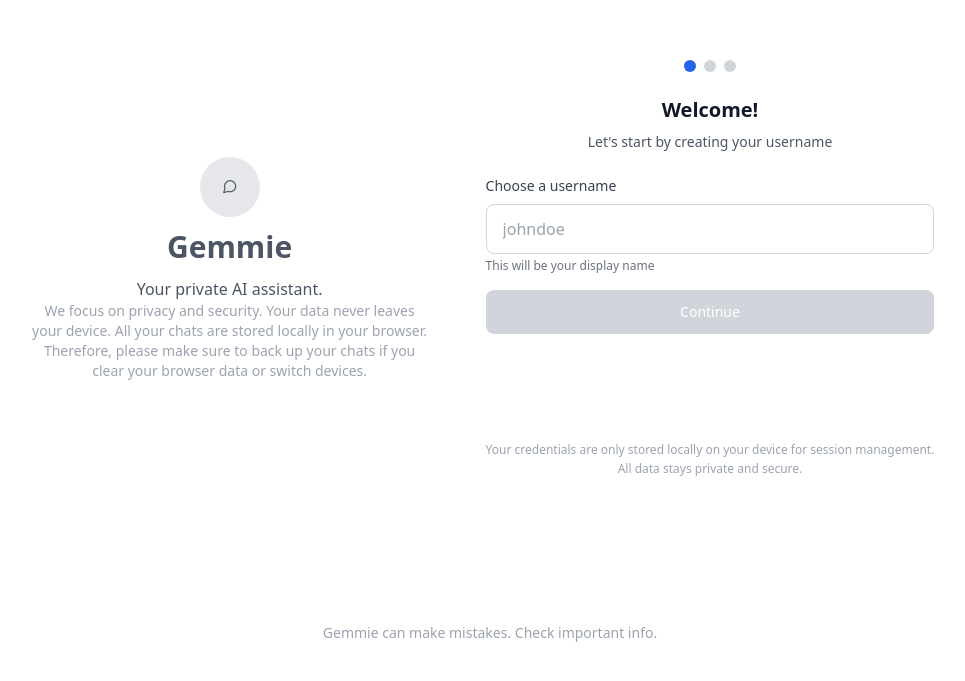
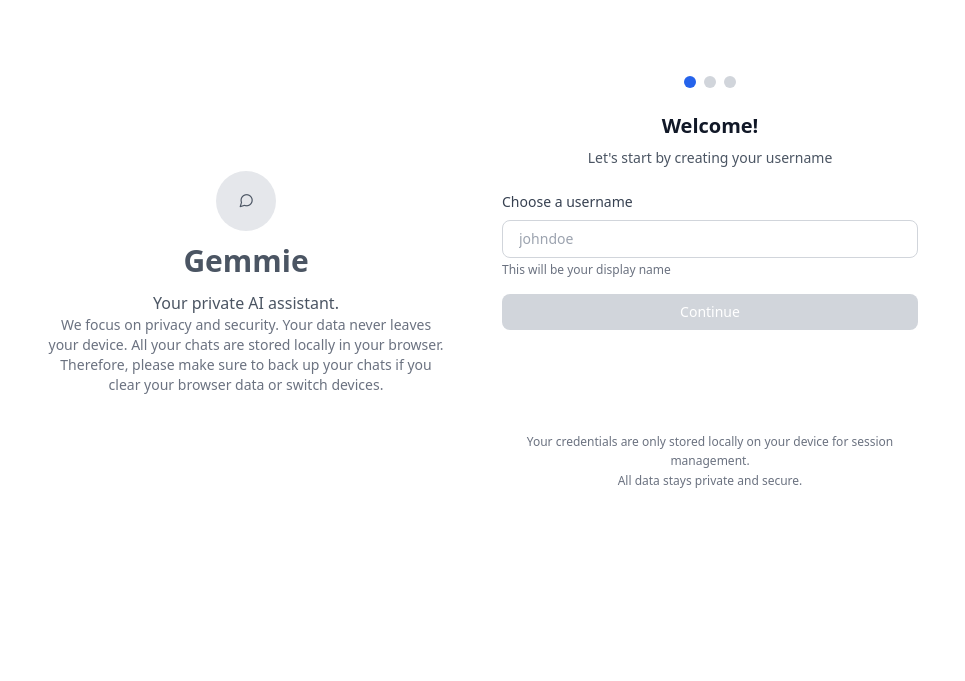
Before and after one commit to imrany/gemmie, a Vue app: page / in a window 1280 px wide. Shown: the part 117-798 px from the top of the page, without its empty margins (150-1115 px from the left). Built offline with nearby package versions, Linux system fonts and the light colour scheme.

Commit message:
chore: made create session a multi page

```diff
--- a/src/views/HomeView.vue
+++ b/src/views/HomeView.vue
@@ -27,6 +27,7 @@ const authData = ref({
   password: ''
 })
 let showInput = ref(false)
+let showCreateSession = ref(false)
 // Track copied state for each response by index
 const copiedIndex = ref<number | null>(null)
 let screenWidth = ref(screen.width)
@@ -1053,14 +1054,14 @@ onMounted(() => {
         <div v-if="currentMessages.length === 0 || !isAuthenticated()"
           class="flex flex-col items-center justify-center h-[90vh]">
             <div class="max-md:flex-col flex gap-10 items-center justify-center h-full w-full max-md:px-5">
-              <div class="flex flex-col md:flex-grow items-center gap-3 text-gray-600">
+              <div v-if="(showCreateSession===false&&screenWidth < 720)||screenWidth > 720" class="flex flex-col md:flex-grow items-center gap-3 text-gray-600">
                 <div class="rounded-full bg-gray-200 w-[60px] h-[60px] flex justify-center items-center">
                   <span class="pi pi-comment text-lg"></span>
                 </div>
                 <p class="text-3xl font-semibold">{{ parsedUserDetails?.username || 'Gemmie' }}</p>
                 <div class="text-center text-base md:max-w-[400px]">
                   <p>Your private AI assistant.</p>
-                  <p class="text-sm text-gray-400">
+                  <p class="text-sm text-gray-500">
                     We focus on privacy and security. Your data never leaves your device.
                     All your chats are stored locally in your browser.
                     Therefore, please make sure to back up your chats if you clear your browser data or switch devices.
@@ -1070,9 +1071,17 @@ onMounted(() => {
                   class="px-4 py-2 bg-blue-600 text-white rounded-lg hover:bg-blue-500 transition-colors">
                   Write a prompt
                 </button>
+                <button v-else-if="screenWidth < 720" @click="()=> showCreateSession=true"
+                  class="px-4 py-2 w-full bg-blue-600 text-white rounded-lg hover:bg-blue-500 transition-colors">
+                  Get Started
+                </button>
               </div>
 
-              <div v-if="!isAuthenticated()" class="flex-grow text-sm  md:px-4 px-1 relative overflow-hidden">
+              <div v-if="(!isAuthenticated()&&showCreateSession===true&&screenWidth < 720)||(!isAuthenticated()&&screenWidth > 720)"
+                class="flex-grow text-sm  md:px-4 px-1 relative overflow-hidden"
+                :class="screenWidth > 720 ? 'max-w-md w-full' : (!isAuthenticated()&&showCreateSession===true)?
+                'flex flex-col justify-center w-full h-fulltranslate-x-0 opacity-100':'translate-x-full opacity-0'"
+              >
                 <!-- Progress indicator -->
                 <div class="flex justify-center mb-6">
                   <div class="flex items-center space-x-2">
@@ -1099,13 +1108,13 @@ onMounted(() => {
                           Choose a username
                         </label>
                         <input v-model="authData.username" required type="text" placeholder="johndoe"
-                          class="border border-gray-300 rounded-lg px-4 py-3 w-full text-base focus:outline-none focus:ring-2 focus:ring-blue-500 focus:border-transparent transition-all duration-200"
+                          class="border border-gray-300 rounded-lg px-4 py-2 w-full text-sm focus:outline-none focus:ring-2 focus:ring-blue-500 focus:border-transparent transition-all duration-200"
                           :class="authData.username && !validateCurrentStep() ? 'border-red-300' : ''" />
                         <p class="text-xs text-gray-500 mt-1">This will be your display name</p>
                       </div>
 
                       <button type="submit" :disabled="!validateCurrentStep()"
-                        class="w-full bg-blue-600 text-white rounded-lg px-4 py-3 font-medium hover:bg-blue-700 disabled:bg-gray-300 disabled:cursor-not-allowed transition-colors duration-200">
+                        class="w-full bg-blue-600 text-white rounded-lg px-4 py-2 font-medium hover:bg-blue-700 disabled:bg-gray-300 disabled:cursor-not-allowed transition-colors duration-200">
                         Continue
                       </button>
                     </form>
@@ -1126,18 +1135,18 @@ onMounted(() => {
                           Email address
                         </label>
                         <input v-model="authData.email" required type="email" placeholder="johndoe@example.com"
-                          class="border border-gray-300 rounded-lg px-4 py-3 w-full text-base focus:outline-none focus:ring-2 focus:ring-blue-500 focus:border-transparent transition-all duration-200"
+                          class="border border-gray-300 rounded-lg px-4 py-2 w-full text-sm focus:outline-none focus:ring-2 focus:ring-blue-500 focus:border-transparent transition-all duration-200"
                           :class="authData.email && !validateCurrentStep() ? 'border-red-300' : ''" />
                         <p class="text-xs text-gray-500 mt-1">Used for session identification only</p>
                       </div>
 
                       <div class="flex gap-3">
                         <button type="button" @click="prevAuthStep"
-                          class="flex-1 bg-gray-100 text-gray-700 rounded-lg px-4 py-3 font-medium hover:bg-gray-200 transition-colors duration-200">
+                          class="flex-1 bg-gray-100 text-gray-700 rounded-lg px-4 py-2 font-medium hover:bg-gray-200 transition-colors duration-200">
                           Back
                         </button>
                         <button type="submit" :disabled="!validateCurrentStep()"
-                          class="flex-1 bg-blue-600 text-white rounded-lg px-4 py-3 font-medium hover:bg-blue-700 disabled:bg-gray-300 disabled:cursor-not-allowed transition-colors duration-200">
+                          class="flex-1 bg-blue-600 text-white rounded-lg px-4 py-2 font-medium hover:bg-blue-700 disabled:bg-gray-300 disabled:cursor-not-allowed transition-colors duration-200">
                           Continue
                         </button>
                       </div>
@@ -1159,7 +1168,7 @@ onMounted(() => {
                         </label>
                         <input v-model="authData.password" required type="password" placeholder="Enter a secure password"
                           minlength="6"
-                          class="border border-gray-300 rounded-lg px-4 py-3 w-full text-base focus:outline-none focus:ring-2 focus:ring-blue-500 focus:border-transparent transition-all duration-200"
+                          class="border border-gray-300 rounded-lg px-4 py-2 w-full text-sm focus:outline-none focus:ring-2 focus:ring-blue-500 focus:border-transparent transition-all duration-200"
                           :class="authData.password && !validateCurrentStep() ? 'border-red-300' : ''" />
                         <div class="mt-2">
                           <div class="flex items-center gap-2 text-xs">
@@ -1175,11 +1184,11 @@ onMounted(() => {
 
                       <div class="flex gap-3">
                         <button type="button" @click="prevAuthStep"
-                          class="flex-1 bg-gray-100 text-gray-700 rounded-lg px-4 py-3 font-medium hover:bg-gray-200 transition-colors duration-200">
+                          class="flex-1 bg-gray-100 text-gray-700 rounded-lg px-4 py-2 font-medium hover:bg-gray-200 transition-colors duration-200">
                           Back
                         </button>
                         <button type="submit" :disabled="!validateCurrentStep()"
-                          class="flex-1 bg-blue-600 text-white rounded-lg px-4 py-3 font-medium hover:bg-blue-700 disabled:bg-gray-300 disabled:cursor-not-allowed transition-colors duration-200">
+                          class="flex-1 bg-blue-600 text-white rounded-lg px-4 py-2 font-medium hover:bg-blue-700 disabled:bg-gray-300 disabled:cursor-not-allowed transition-colors duration-200">
                           <i class="pi pi-check mr-2"></i>
                           Create Session
                         </button>
@@ -1189,8 +1198,8 @@ onMounted(() => {
                 </div>
 
                 <!-- Footer note -->
-                <div class="mt-6 text-center">
-                  <p class="text-xs text-gray-400 leading-relaxed">
+                <div class="text-center">
+                  <p class="text-xs text-gray-500 leading-relaxed">
                     Your credentials are only stored locally on your device for session management.
                     <br>All data stays private and secure.
                   </p>
@@ -1198,9 +1207,7 @@ onMounted(() => {
               </div>
             </div>
 
-            <div>
-              <p class="text-sm mt-2 text-gray-400">Gemmie can make mistakes. Check important info.</p>
-            </div>
+            <p v-if="isAuthenticated()" class="text-sm mt-2 text-gray-400">Gemmie can make mistakes. Check important info.</p>
         </div>
 
         <!-- Chat Messages -->
```
